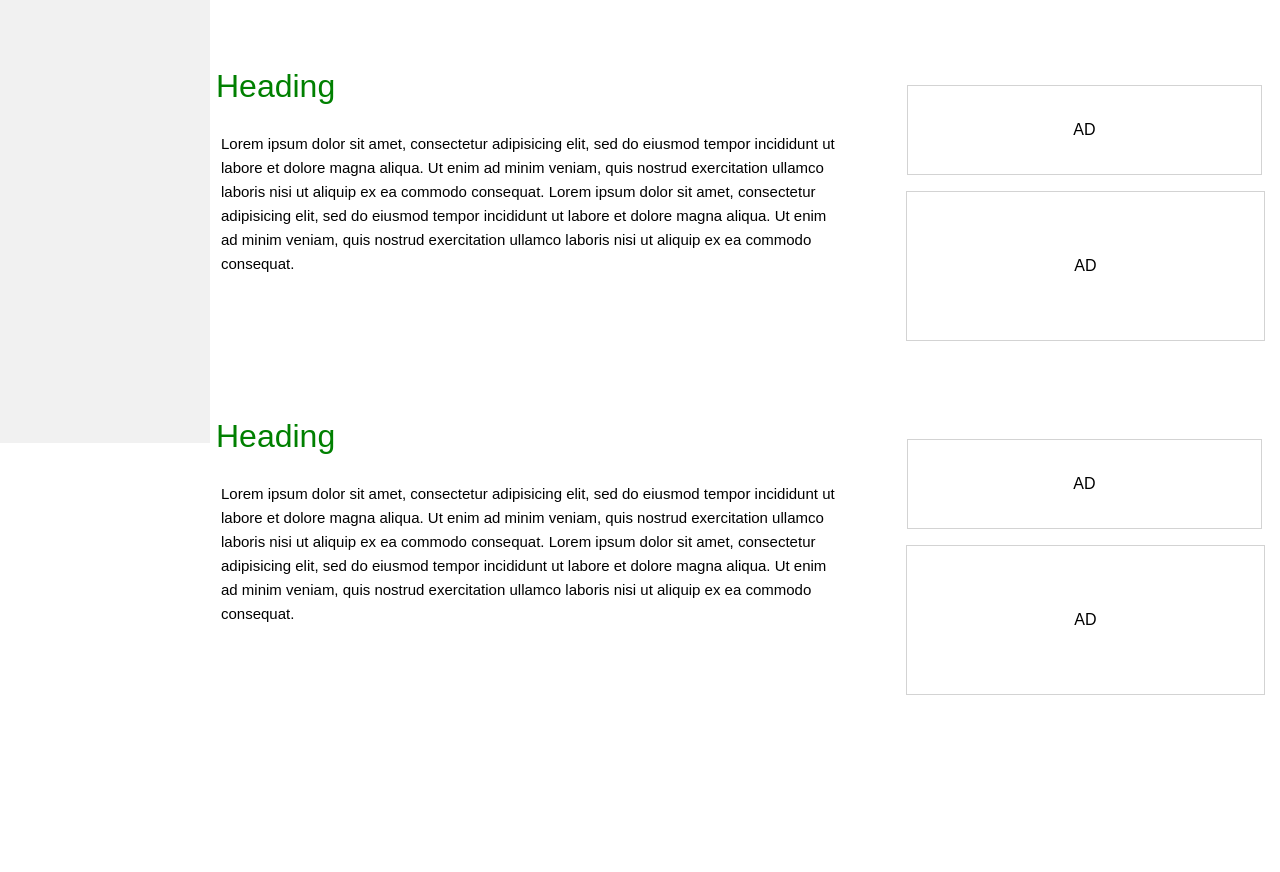
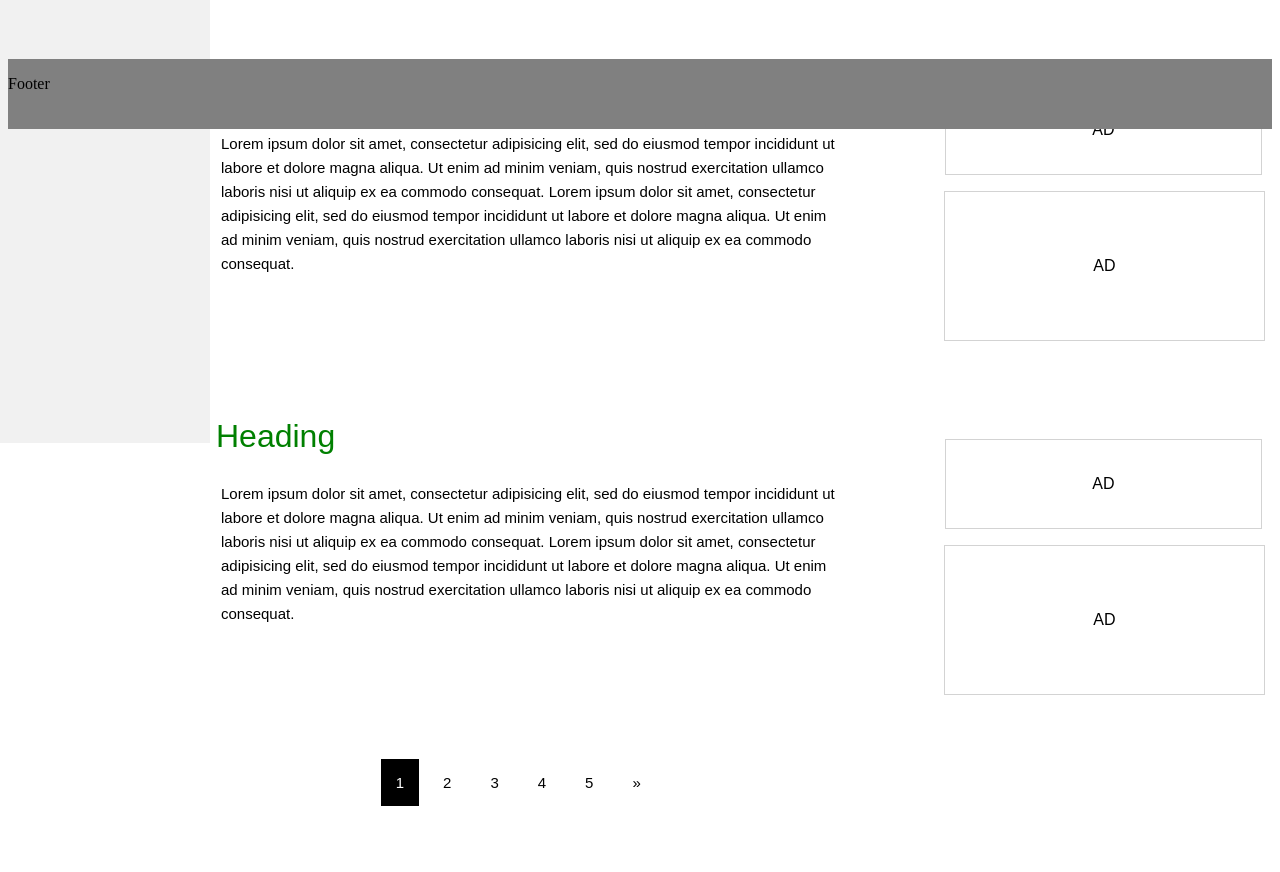
Before and after one commit to Sunnywayne7/static-page, a plain HTML site: page index.html in a window 1280 px wide. Shown: the part 365-1237 px from the top of the page. Before the commit the page ends 1070 px from the top, so only its background shows below. Drawn offline with Linux system fonts and the light colour scheme.

Commit message:
modified code

```diff
--- a/css/styles.css
+++ b/css/styles.css
@@ -1,6 +1,13 @@
 *{
   box-sizing: border-box;
 }
+
+body{
+  position:relative;
+  padding-bottom:70px;
+  min-height: 100vh;
+}
+
 .topnav{
   overflow:auto;
   background-color:black;
@@ -62,11 +69,7 @@ a:hover{
   display:none;
   overflow:auto;
   transition: 0.5s;
-
-
 }
-
-
 
 .sidenav h1{
   font-family:sans-serif;
@@ -116,12 +119,6 @@ padding:23px;
 }
 
 
-
-
-.main{
-  float:left;
-  width:33.3%;
-}
 
 .para{
   width:100%;
@@ -180,6 +177,52 @@ padding:23px;
   margin-left: 3px;
 }
 
+.pagination{
+  float:left;
+  padding:70px;
+  width:100%;
+}
+
+.pagination a{
+  text-decoration:none;
+  text-align:right;
+  font-family:sans-serif;
+  font-size: 15px;
+  color:black;
+  display: inline;
+  padding:3px;
+  margin-left: 25px;
+  line-height:2.7;
+}
+
+
+.pagination a.one{
+  background-color: black;
+  color:white;
+}
+
+.pagination a.one:hover{
+  background-color: #ddd;
+  color: black;
+}
+
+.pagination a:hover:not(.one) {
+  background-color: black;
+  color:white;
+}
+
+.Footer{
+background-color:grey;
+position:absolute;
+height:70px;
+width:100%;
+margin-top:200px;
+
+
+
+}
+
+
 @media only screen and (min-width:601px){
 .topnav a{
   float:left;
@@ -197,6 +240,7 @@ a:hover{
   background-color:white;
   color:black;
  }
+
  .topnav a.serv{
    background-color:#2e2e1f;
    margin-left: -2px;
@@ -226,13 +270,14 @@ a:hover{
    width:70%;
    margin-left:-3px;
    float:left;
+ }
 
- }
  .para h2{
    padding:40px 0px 0px;
    font-size:35px;
    margin-top: 35px;
  }
+
  .para p{
    padding:0px 9px 12px;
    font-family:sans-serif;
@@ -242,6 +287,17 @@ a:hover{
    margin-top:17px;
 
  }
+
+.pagination{
+  width:100%;
+}
+
+ .pagination a{
+  padding:11px;
+  margin-left: 25px;
+
+ }
+
 .bord{
   margin-top:120px;
   float:right;
@@ -327,8 +383,6 @@ a:hover{
 
   }
 
-
-   }
    .para h2{
      padding:40px 0px 0px;
      font-size:32px;
@@ -346,4 +400,22 @@ a:hover{
     width:100%
 
   }
+  .bord{
+    margin-top:120px;
+    float:right;
+    width:27%;
+   }
+
+   .pagination{
+     float:right;
+     width:50%;
+
+   }
+
+   .pagination a{
+     padding:15px;
+     margin-left: 5px;
+     line-height:2.6;
+
+   }
 }
--- a/index.html
+++ b/index.html
@@ -35,7 +35,7 @@
  </div>
 
  <!-- Overlay -->
- <div id="overlay" onclick="menu_close()">
+ <div id="overlay" onclick="menu_close()"></div>
 
 
 <div class="section">
@@ -71,8 +71,9 @@
       <p1>AD</p1>
   </div>
 
+
       <br><br><br><br>
-  <!--     <div class="pagination">
+       <div class="pagination">
          <a class="one" href='index.html'>1</a>
          <a href='index.html'>2</a>
          <a href='index.html'>3</a>
@@ -80,12 +81,14 @@
          <a href='index.html'>5</a>
          <a href='index.html'>&raquo;</a>
       </div>
-
     <div class="Footer">
        <p>Footer</p>
-       <p3>Powered by <a class="sunny" href="index.html">www.sunnywayne.com</a></p3>
-     </div> -->
-</div>
+    </div>
+
+  <!--  <div class="Footer2">
+       <p>Powered by <a class="sunny" href="index.html">www.sunnywayne.com</a></p>
+    </div> -->
+  </div>
 </div>
 <!-- END MAIN -->
  <script>
```
